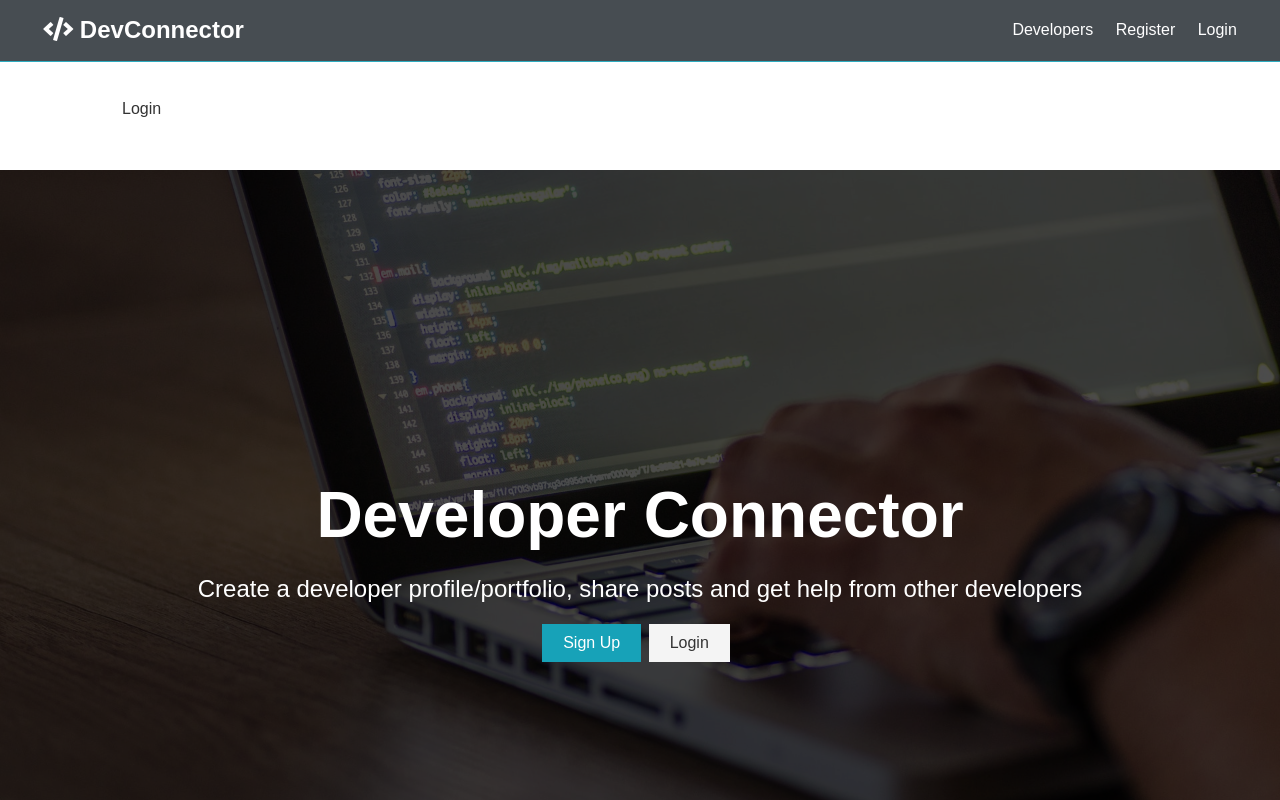
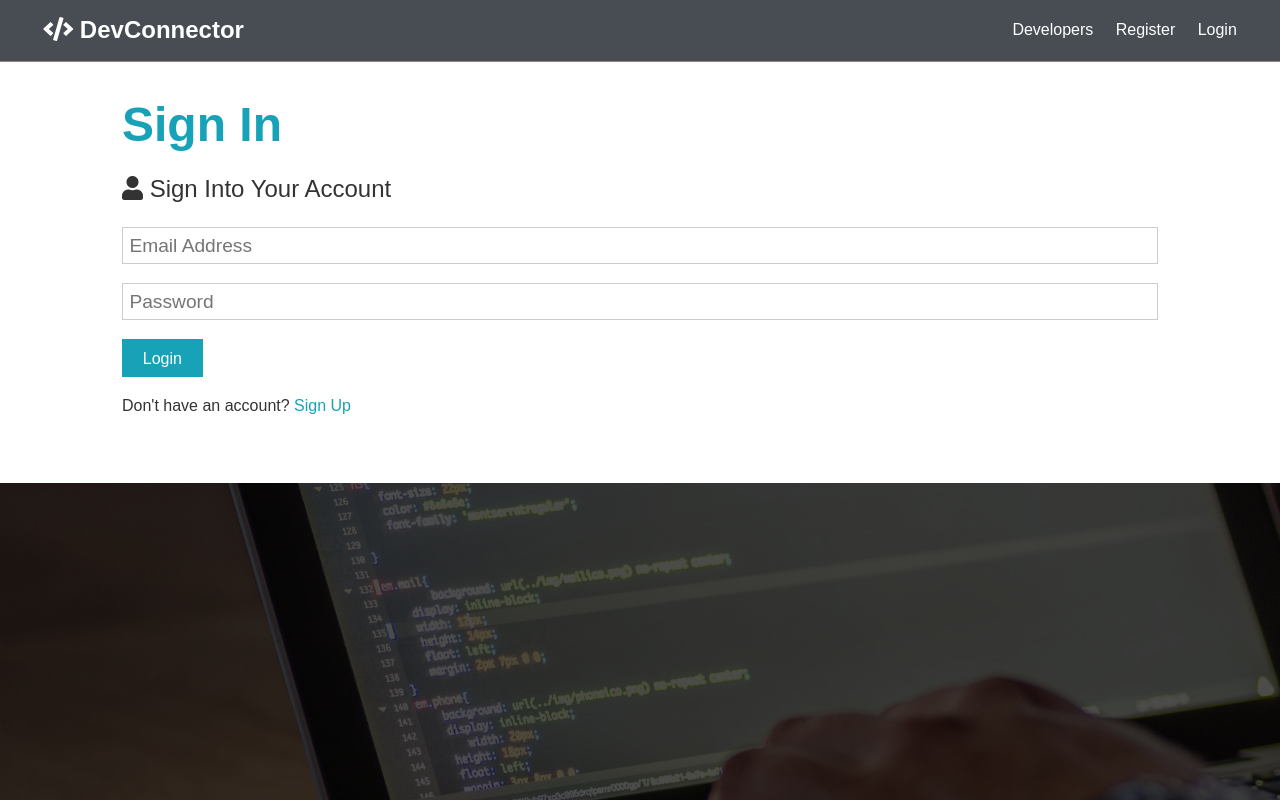
Before and after one commit to vsreyes/dev-social-network-app-reactjs, a React (Create React App) app in the folder client/: page /login in a window 1280 px wide. Shown: the top 800 px of the page. Built offline with nearby package versions, Linux system fonts and the light colour scheme.

Commit message:
Added register

```diff
--- a/client/src/components/auth/Login.js
+++ b/client/src/components/auth/Login.js
@@ -1,11 +1,56 @@
-import React from 'react'
+import React, { Fragment, useState } from 'react';
+import { Link } from 'react-router-dom';
+
 
 const Login = () => {
+    const [formData, setFormData] = useState({
+        email: '',
+        password: ''
+    });
+
+    const { email, password } = formData;
+
+    const onChange = e =>
+        setFormData({ ...formData, [e.target.name]: e.target.value });
+
+    const onSubmit = async e => {
+        e.preventDefault();
+           console.log('SUCCESS')
+    };
+
     return (
-        <div>
-            Login
+    <Fragment>
+        <h1 className="large text-primary">Sign In</h1>
+      <p className="lead">
+          <i className="fas fa-user" /> Sign Into Your Account
+        </p>
+      <form className="form" onSubmit={e => onSubmit(e)}>
+        <div className="form-group">
+          <input
+            type="email"
+            placeholder="Email Address"
+            name="email"
+            value={email}
+            onChange={e => onChange(e)}
+            required
+        />
         </div>
-    )
-}
+        <div className="form-group">
+          <input
+            type="password"
+            placeholder="Password"
+            name="password"
+            value={password}
+            onChange={e => onChange(e)}
+            minLength="6"
+          />
+        </div>
+        <input type="submit" className="btn btn-primary" value="Login" />
+      </form>
+      <p className="my-1">
+        Don't have an account? <Link to="/register">Sign Up</Link>
+      </p>
+    </Fragment>)
+};
 
-export default Login
+export default Login;
--- a/client/src/components/auth/Register.js
+++ b/client/src/components/auth/Register.js
@@ -1,5 +1,5 @@
 import React, { Fragment, useState } from 'react';
-import axios from 'axios';
+import { Link } from 'react-router-dom';
 
 const Register = () => {
     const [formData, setFormData] = useState({
@@ -19,26 +19,7 @@ const Register = () => {
         if(password !== password2) {
             console.log('Passwords do not match');
         } else {
-            const newUser = {
-                name,
-                email,
-                password
-            }
-
-            try {
-                const config = {
-                    headers: {
-                        'Content-Type': 'application/json'
-                    }
-                }
-
-                const body = JSON.stringify(newUser);
-
-                const res = await axios.post('/api/users', body, config);
-                console.log(res.data);
-            } catch(err) {
-                console.error(err.response.data);
-            }
+           console.log('SUCCESS')
         }
     };
 
@@ -70,8 +51,8 @@ const Register = () => {
         />
           <small className="form-text"
             >This site uses Gravatar so if you want a profile image, use a
-            Gravatar email</small
-          >
+            Gravatar email
+        </small>
         </div>
         <div className="form-group">
           <input
@@ -96,7 +77,7 @@ const Register = () => {
         <input type="submit" className="btn btn-primary" value="Register" />
       </form>
       <p className="my-1">
-        Already have an account? <a href="login.html">Sign In</a>
+        Already have an account? <Link to="/login">Sign In</Link>
       </p>
     </Fragment>)
 };
```
